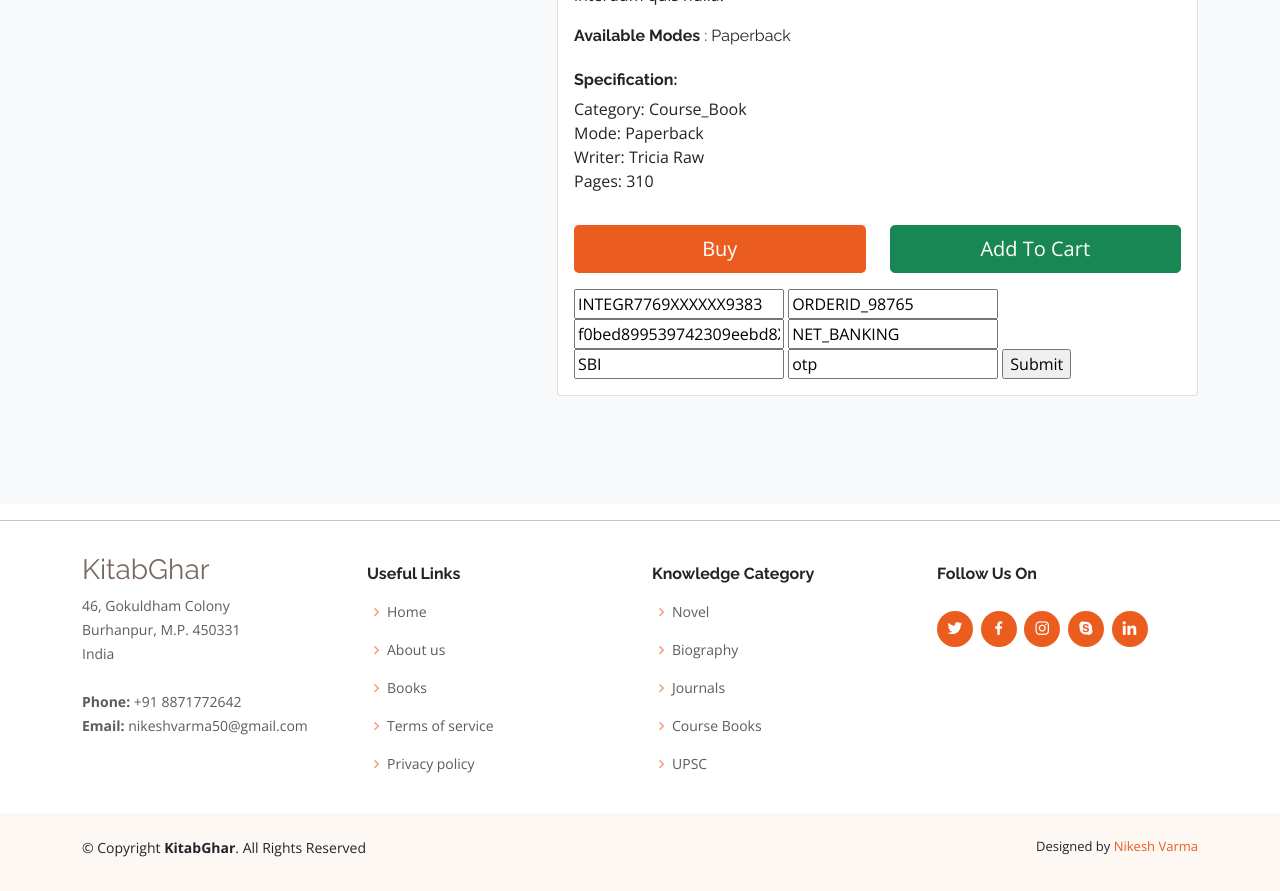
After one commit to nikeshvarma/KitabGhar, a Django app: page /products/details/2/ in a window 1280 px wide. The commit adds this page. Shown: the part 523-1414 px from the top of the page. Run offline with Django 4.2, Linux system fonts and the light colour scheme; data comes from the database, SQL or seed files in the repository; both versions use the stored data as it was after the commit; some libraries are stand-ins or nearby versions.

Commit message:
Product Detail View

```diff
--- a/PRODUCT/urls.py
+++ b/PRODUCT/urls.py
@@ -1,6 +1,7 @@
 from django.urls import path
-from .views import ProductCategoryListView
+from .views import ProductCategoryListView, ProductDetailView
 
 urlpatterns = [
-    path('category/<str:category>/', ProductCategoryListView.as_view(), name='product_category_view')
+    path('category/<str:category>/', ProductCategoryListView.as_view(), name='product_category_view'),
+    path('details/<str:id>/', ProductDetailView.as_view(), name='product_detail_view')
 ]
--- a/PRODUCT/views.py
+++ b/PRODUCT/views.py
@@ -1,4 +1,4 @@
-from django.views.generic import ListView
+from django.views.generic import ListView, DetailView
 from PRODUCT.models import Product
 
 
@@ -8,3 +8,10 @@ class ProductCategoryListView(ListView):
     def get_queryset(self):
         result = self.kwargs.get('category')
         return Product.objects.filter(category__category__iexact=result)
+
+
+class ProductDetailView(DetailView):
+    template_name = 'product/product_details.html'
+
+    def get_object(self, queryset=None):
+        return Product.objects.get(pk=self.kwargs.get('id'))
--- a/templates/components/header.html
+++ b/templates/components/header.html
@@ -11,7 +11,6 @@
                 <li class="dropdown">
                     <a href="#"><span>Category</span> <i class="bi bi-chevron-down"></i></a>
                     <ul>
-                        <li><a href="#">Action & Adventure</a></li>
                         <li class="dropdown"><a href="#"><span>Course Books</span> <i class="bi bi-chevron-right"></i></a>
                             <ul>
                                 <li><a href="#">Engineering Books</a></li>
@@ -20,10 +19,10 @@
                                 <li><a href="#">Laws Books</a></li>
                             </ul>
                         </li>
-                        <li><a href="#">History</a></li>
-                        <li><a href="#">Fiction</a></li>
-                        <li><a href="#">Novel</a></li>
-                        <li><a href="#">Biography</a></li>
+                        <li><a href="{% url 'product_category_view' 'Novel' %}">Novel</a></li>
+                        <li><a href="{% url 'product_category_view' 'Comics' %}">Comics</a></li>
+                        <li><a href="{% url 'product_category_view' 'Story_Book' %}">Story Book</a></li>
+                        <li><a href="{% url 'product_category_view' 'Biography' %}">Biography</a></li>
                     </ul>
                 </li>
                 <li><a class="nav-link" href="{% url 'about_view' %}">About Us</a></li>
--- /dev/null
+++ b/templates/product/product_details.html
@@ -0,0 +1,123 @@
+{% extends 'components/base.html' %}
+{% load static %}
+{% load customtags %}
+
+{% block content %}
+
+    <section class="bg-light">
+        <div class="container pb-5">
+            <div class="row">
+                <div class="col-lg-5 mt-5">
+                    <div class="card mb-3">
+                        <img class="card-img img-fluid" src="{{ object.product_image.all|cover_image }}" alt="Card image cap"
+                             id="product-detail">
+                    </div>
+
+                    {% if object.product_image.all|length > 1 %}
+
+                        <div class="row">
+                            <div class="col-1 align-self-center">
+                                <a href="#multi-item-example" role="button" data-bs-slide="prev">
+                                    <i class="text-dark fas fa-chevron-left"></i>
+                                    <span class="sr-only">Previous</span>
+                                </a>
+                            </div>
+
+                            <div id="multi-item-example" class="col-10 carousel slide carousel-multi-item" data-bs-ride="carousel">
+                                <div class="carousel-inner product-links-wap" role="listbox">
+                                    <div class="carousel-item active">
+                                        <div class="row">
+                                            {% for image in object.product_image.all %}
+                                                <div class="col-4">
+                                                    <a href="#">
+                                                        <img class="card-img img-fluid" src="{{ image.url }}" alt="{{ image.url }}">
+                                                    </a>
+                                                </div>
+                                            {% endfor %}
+                                        </div>
+                                    </div>
+                                </div>
+                            </div>
+
+                            <div class="col-1 align-self-center">
+                                <a href="#multi-item-example" role="button" data-bs-slide="next">
+                                    <i class="text-dark fas fa-chevron-right"></i>
+                                    <span class="sr-only">Next</span>
+                                </a>
+                            </div>
+                        </div>
+
+                    {% endif %}
+                </div>
+
+                <div class="col-lg-7 mt-5">
+                    <div class="card">
+                        <div class="card-body">
+                            <h1 class="h2">{{ object.name }}</h1>
+                            <p class="h3 py-2">&#8377; {{ object.price }}</p>
+                            <p class="py-2">
+                                <i class="fa fa-star text-warning"></i>
+                                <i class="fa fa-star text-warning"></i>
+                                <i class="fa fa-star text-warning"></i>
+                                <i class="fa fa-star text-warning"></i>
+                                <i class="fa fa-star text-secondary"></i>
+                                <span class="list-inline-item text-dark">Rating 4.8 | 36 Comments</span>
+                            </p>
+                            <ul class="list-inline">
+                                <li class="list-inline-item">
+                                    <h6><b>Category:</b> {{ object.category }}</h6>
+                                </li>
+                            </ul>
+
+                            <h6><b>Description:</b></h6>
+
+                            <p>Lorem ipsum dolor sit amet, consectetur adipiscing elit, sed do eiusmod temp incididunt ut labore et
+                                dolore magna aliqua. Quis ipsum suspendisse. Donec condimentum elementum convallis. Nunc sed orci a
+                                diam ultrices aliquet interdum quis nulla.
+                            </p>
+
+                            <ul class="list-inline">
+                                <li class="list-inline-item">
+                                    <h6><b>Available Modes</b> : Paperback</h6>
+                                </li>
+                            </ul>
+
+                            <h6><b>Specification:</b></h6>
+                            <ul class="list-unstyled pb-3">
+                                <li>Category: {{ object.category }}</li>
+                                <li>Mode: Paperback</li>
+                                <li>Writer: Tricia Raw</li>
+                                <li>Pages: 310</li>
+                            </ul>
+
+
+                            <div class="row pb-3">
+                                <div class="col d-grid">
+                                    <button type="submit" class="btn btn-lg" style="background-color: #eb5d1e; color: #ffffff"
+                                            name="submit" value="buy">Buy
+                                    </button>
+                                </div>
+                                <div class="col d-grid">
+                                    <button type="submit" class="btn btn-success btn-lg" name="submit" value="addtocard">Add To Cart
+                                    </button>
+                                </div>
+                            </div>
+
+                            <form method="post" type="redirect" action="{{ purchaseURL }}">
+                                <input type="text" name="mid" value="INTEGR7769XXXXXX9383"/>
+                                <input type="text" name="orderId" value="ORDERID_98765"/>
+                                <input type="text" name="txnToken" value="f0bed899539742309eebd8XXXX7edcf61588842333227"/>
+                                <input type="text" name="paymentMode" value="NET_BANKING"/>
+                                <input type="text" name="channelCode" value="SBI"/>
+                                <input type="text" name="AUTH_MODE" value="otp"/>
+                                <input type="submit"/>
+                            </form>
+
+                        </div>
+                    </div>
+                </div>
+            </div>
+        </div>
+    </section>
+
+{% endblock %}
```
Also changed, not shown: KitabGhar/settings.py (+9 -0 lines), templates/home/home.html (+9 -6 lines), db.sqlite3.
